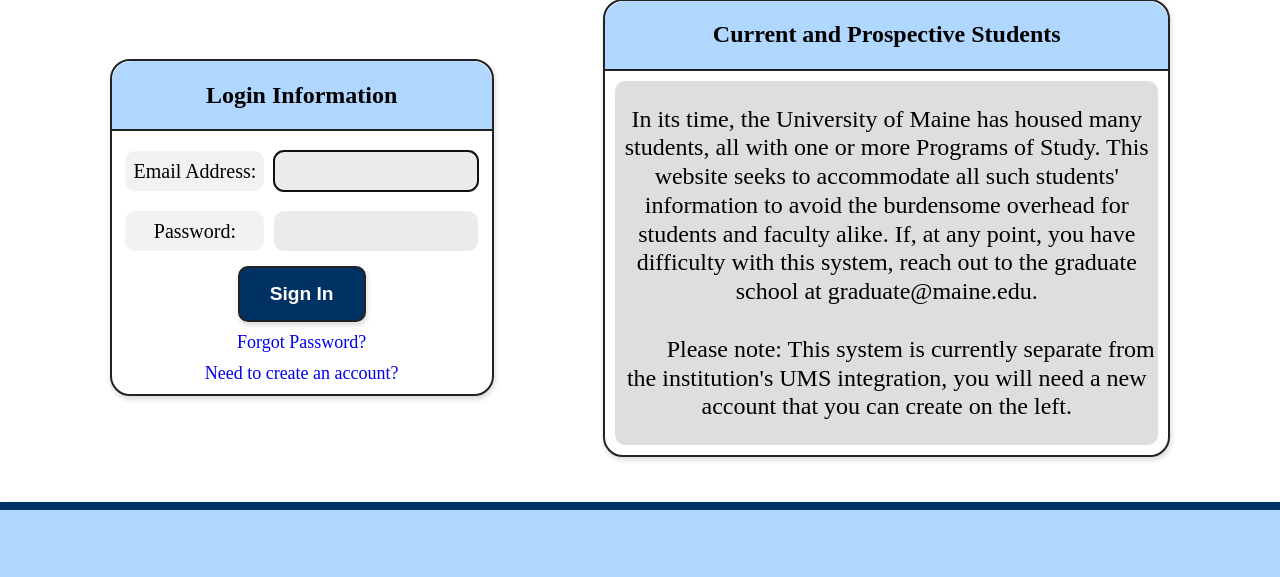
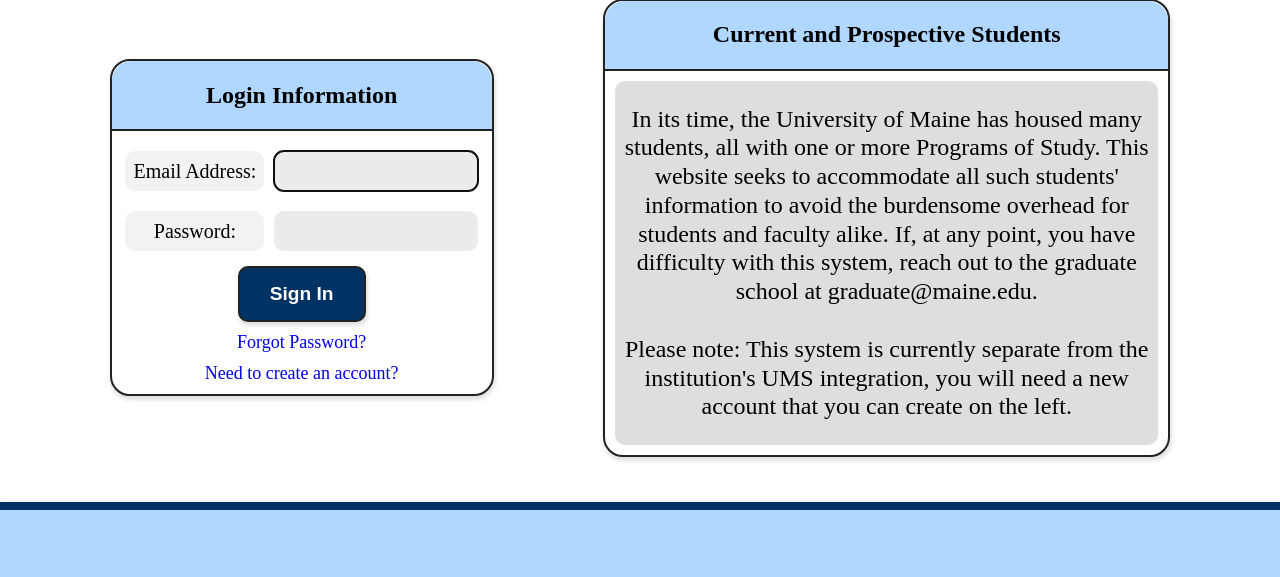
Before and after one commit to liamblair/Integral-Solutions, a Django app: page /accounts/login/ in a window 1280 px wide. Shown: the part 223-800 px from the top of the page. Run offline with Django 3.2, Linux system fonts and the light colour scheme.

Commit message:
Fix minor design flaws

```diff
--- a/src/static/login/styles.css
+++ b/src/static/login/styles.css
@@ -147,6 +147,7 @@ h2{
   overflow: visible;
   border-radius: 10px;
   margin: 10px;
+  padding: 0 5px;
 }
 
 p{
--- a/src/templates/registration/login.html
+++ b/src/templates/registration/login.html
@@ -39,7 +39,7 @@
     <div class="container-word-holder">
       <p>In its time, the University of Maine has housed many students, all with one or more Programs of Study. This website seeks to accommodate all such students' information to avoid the burdensome overhead for students and faculty alike. If, at any point, you have difficulty with this system, reach out to the graduate school at graduate@maine.edu.
 
-        Please note: This system is currently separate from the institution's UMS integration, you will need a new account that you can create on the left.</p>
+Please note: This system is currently separate from the institution's UMS integration, you will need a new account that you can create on the left.</p>
     </div>
   </div>
 </div>
```
